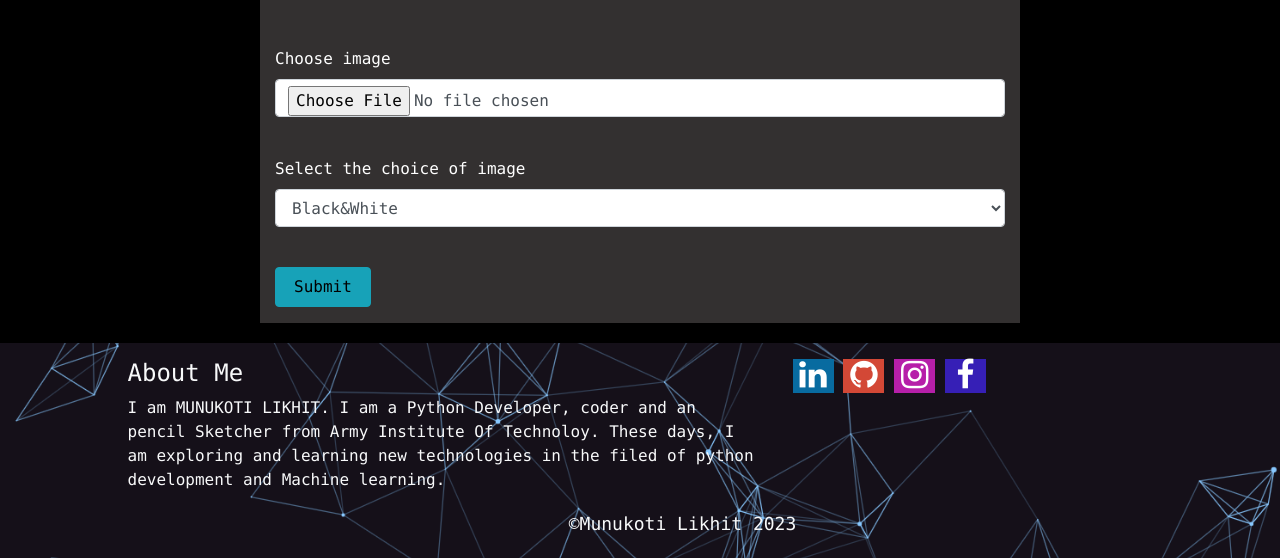
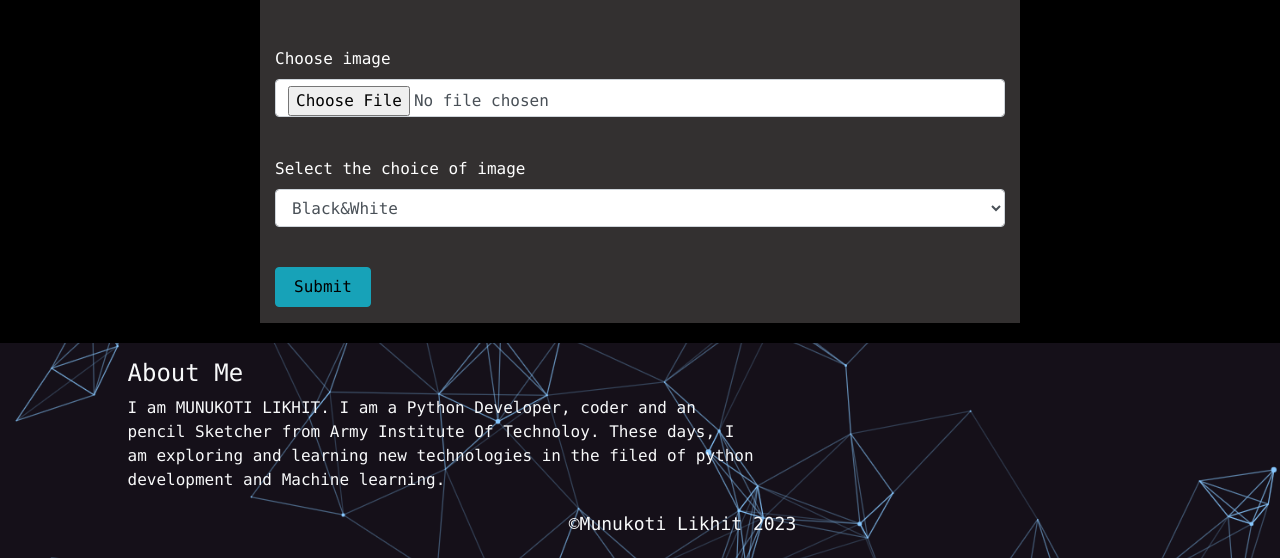
Before and after one commit to likhit1761/Cartoonify, a Flask app: page / in a window 1280 px wide. Shown: the part 771-1329 px from the top of the page. Run offline with Flask 2, Linux system fonts and the light colour scheme; some libraries are stand-ins or nearby versions.

Commit message:
Update footer.html

```diff
--- a/templates/footer.html
+++ b/templates/footer.html
@@ -11,30 +11,6 @@
               <h4>About Me</h4>
               <p>I am MUNUKOTI LIKHIT. I am a Python Developer, coder and an pencil Sketcher from Army Institute Of Technoloy. These days, I am exploring and learning new technologies in the filed of python development and Machine learning.</p>
             </div>
-            <div class="col-md-5">
-              <div class="d-inline-block">
-                <div class="bg-circle-outline d-inline-block" style="background-color:#086ba0;">
-                  <a href="https://www.linkedin.com/in/munukoti-likhit-0384691b1/">
-                    <i class="fa fa-2x fa-fw  fa-linkedin text-white"></i></a>
-                </div>
-                <div class="bg-circle-outline d-inline-block" style="background-color:#d34836">
-                  <a href="https://github.com/likhit1761">
-                    <i class="fa fa-2x fa-fw  fa-github text-white"></i></a>
-                </div>
-                <div class="bg-circle-outline d-inline-block" style="background-color:#b61fa9">
-                  <a href="#">
-                    <i class="fa fa-2x fa-fw fa-instagram text-white"></i></a>
-                </div>
-                <div class="bg-circle-outline d-inline-block" style="background-color:#361fb6">
-                  <a href="https://www.facebook.com/leela.krishna.165033">
-                    <i class="fa fa-2x fa-fw fa-facebook text-white"></i></a>
-                </div>
-
-                <div >
-
-              </div>
-            </div>
-          </div>
         </div>
       </div>
       <div class="row justify-content-center copyright; text-light" style="font-size: 18px; margin-top: 2px; padding-bottom: 5px;">
```
